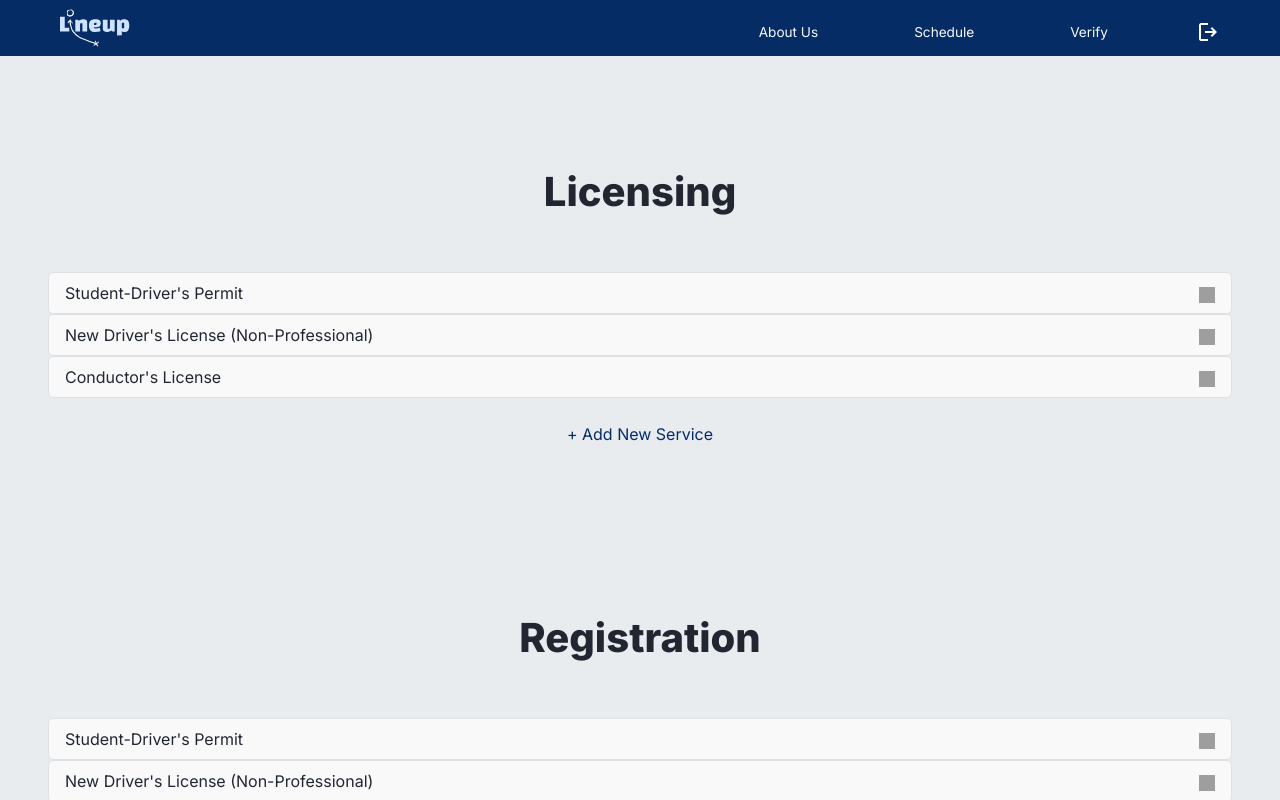
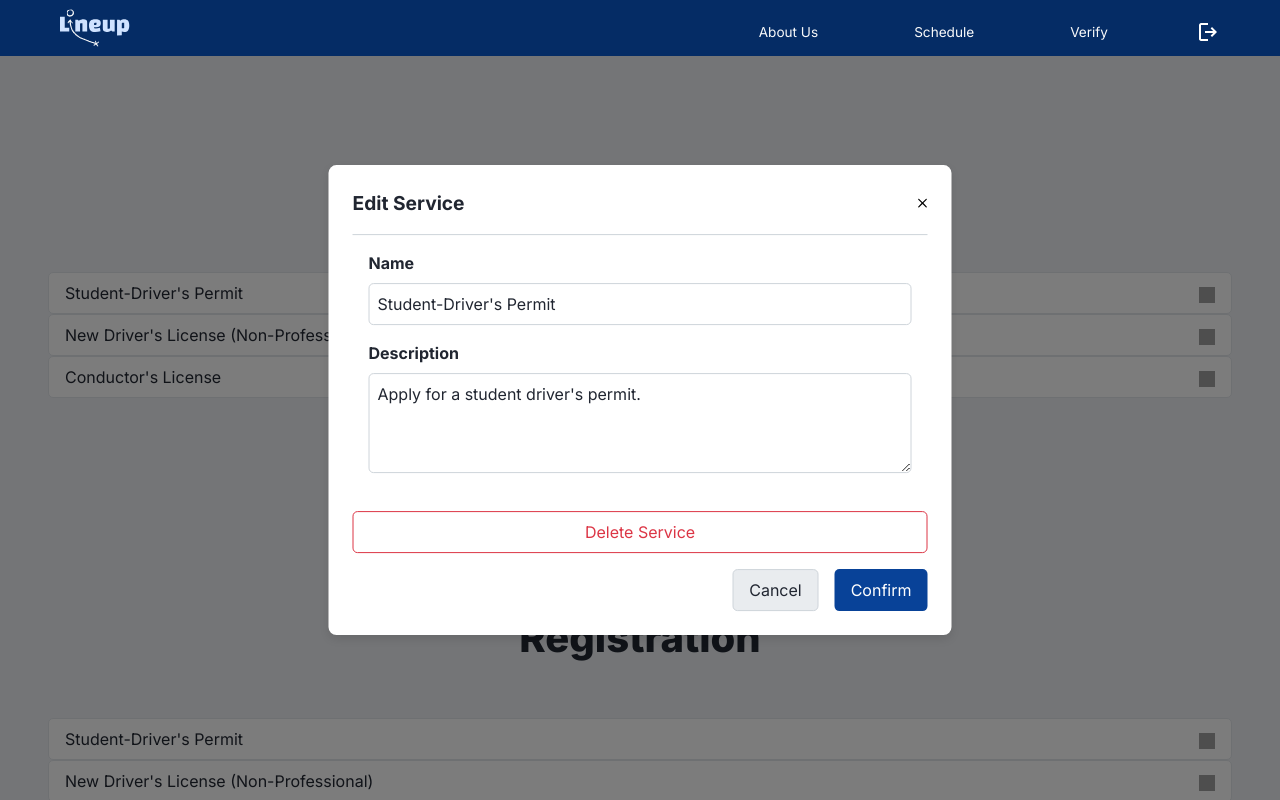
Before and after one commit to levaaaay/Lineup, a Vue app: page /staffServicesInfo in a window 1280 px wide. Both pictures are taken after a click on the button 1207 px from the left and 293 px from the top of the page. Shown: the top 800 px of the page. Built offline with nearby package versions, Linux system fonts and the light colour scheme; no server answers; grey boxes are pictures that could not be loaded.

Commit message:
staff licensing edit button and staff schedbox upd

```diff
--- a/src/components/staff/licensingInfo.vue
+++ b/src/components/staff/licensingInfo.vue
@@ -5,8 +5,8 @@
     </div>
     <div class="service-list">
       <div class="service-item" v-for="(service, index) in services" :key="index">
-          <span>{{ service }}</span>
-          <button class="edit-button">
+        <span>{{ service.name }}</span>
+        <button class="edit-button" @click="openEditModal(index)">
           <img src="https://cdn-icons-png.flaticon.com/512/1827/1827933.png" alt="Edit" />
         </button>
       </div>
@@ -14,24 +14,79 @@
         <button @click="addNewService">+ Add New Service</button>
       </div>
     </div>
+
+    <div v-if="blur" class="overlay" @click="closeModal"></div>
+    <div v-if="showModal" class="modal-box">
+      <div class="modalHeader">
+        <span>Edit Service</span>
+        <img :src="x" alt="Close" @click="closeModal" class="close-icon" />
+      </div>
+      <div style="height: 1px; width: 100%; background-color: #ced4da"></div>
+      <div class="modalBody">
+        <label for="service-name">Name</label>
+        <input id="service-name" type="text" v-model="editingService.name" class="modal-input" />
+        <label for="service-description">Description</label>
+        <textarea id="service-description" v-model="editingService.tooltip" class="modal-textarea"></textarea>
+      </div>
+      <div class="modalFooter">
+        <button class="delete-button" @click="deleteService">Delete Service</button>
+        <div class="action-buttons">
+          <button class="cancel-button" @click="closeModal">Cancel</button>
+          <button class="confirm-button" @click="saveChanges">Confirm</button>
+        </div>
+      </div>
+    </div>
   </div>
 </template>
 
 <script>
+import x from "@/assets/x-lg.svg";
+
 export default {
   name: "licensing",
   data() {
     return {
       services: [
-          "Student-Driver's Permit",
-          "New Driver's License (Non-Professional)",
-          "Conductor's License",
+        { name: "Student-Driver's Permit", tooltip: "Apply for a student driver's permit." },
+        { name: "New Driver's License (Non-Professional)", tooltip: "Apply for a new non-professional license." },
+        { name: "Conductor's License", tooltip: "Apply for a conductor's license." },
       ],
+      blur: false,
+      showModal: false,
+      editingIndex: null,
+      editingService: {
+        name: "",
+        tooltip: "",
+      },
+      x
     };
   },
   methods: {
     addNewService() {
-        this.services.push("New Service");
+      this.services.push({ name: "New Service", tooltip: "New service description." });
+    },
+    openEditModal(index) {
+      this.editingIndex = index;
+      this.editingService = { ...this.services[index] };
+      this.showModal = true;
+      this.blur = true;
+    },
+    closeModal() {
+      this.showModal = false;
+      this.blur = false;
+      this.editingService = { name: "", tooltip: "" };
+    },
+    saveChanges() {
+      if (this.editingIndex !== null) {
+        this.services[this.editingIndex] = { ...this.editingService };
+      }
+      this.closeModal();
+    },
+    deleteService() {
+      if (this.editingIndex !== null) {
+        this.services.splice(this.editingIndex, 1);
+      }
+      this.closeModal();
     },
   },
 };
@@ -39,7 +94,7 @@
 
 <style scoped>
 .licensing {
-    background-color: #E9ECEF;
+  background-color: #e9ecef;
   padding: 2rem;
 }
 
@@ -53,7 +108,7 @@
   justify-content: space-between;
   align-items: center;
   padding: 0.5rem 1rem;
-    border: 1px solid #DEE2E6;
+  border: 1px solid #dee2e6;
   border-radius: 5px;
   background: #f9f9f9;
 }
@@ -84,11 +139,125 @@
   border-radius: 5px;
   padding: 0.5rem 1rem;
   cursor: pointer;
-    color: #052C65;
+  color: #052c65;
   font-size: 1rem;
 }
 
 .add-service button:hover {
   background: #ced4da;
 }
+
+.overlay {
+  position: fixed;
+  top: 0;
+  left: 0;
+  width: 100%;
+  height: 100%;
+  background: rgba(0, 0, 0, 0.5);
+}
+
+.modal-box {
+  position: fixed;
+  top: 50%;
+  left: 50%;
+  transform: translate(-50%, -50%);
+  background: white;
+  width: 400px;
+  border-radius: 8px;
+  box-shadow: 0px 4px 10px rgba(0, 0, 0, 0.1);
+  padding: 1.5rem;
+  width: 38.9375rem;
+}
+
+.modalHeader {
+  display: flex;
+  justify-content: space-between;
+  align-items: center;
+  margin-bottom: 1rem;
+  font-weight: bold;
+  font-size: 1.2rem;
+}
+
+.close-icon {
+  width: 10px;
+  height: 10px;
+  cursor: pointer;
+}
+
+.modalBody {
+  padding: 1rem;
+}
+
+.modalBody label {
+  display: block;
+  margin-bottom: 0.5rem;
+  font-weight: bold;
+}
+
+.modal-input {
+  width: 100%;
+  padding: 0.5rem;
+  border: 1px solid #ced4da;
+  border-radius: 5px;
+  margin-bottom: 1rem;
+}
+
+.modal-textarea {
+  width: 100%;
+  height: 100px;
+  padding: 0.5rem;
+  border: 1px solid #ced4da;
+  border-radius: 5px;
+  margin-bottom: 1rem;
+}
+
+.modalFooter {
+  display: flex;
+  flex-direction: column;
+  align-items: flex-start;
+  gap: 1rem;
+}
+
+.delete-button {
+  background: #FFFFFF;
+  border: 1px solid #DC3545;
+  color: #DC3545;
+  border-radius: 5px;
+  padding: 0.5rem 1rem;
+  cursor: pointer;
+  width: 100%;
+  text-align: center;
+}
+
+.delete-button:hover {
+  background: #ffcccc;
+}
+
+.action-buttons {
+  display: flex;
+  justify-content: flex-end;
+  width: 100%;
+  gap: 1rem;
+}
+
+.cancel-button {
+  background: #e9ecef;
+  border: 1px solid #ced4da;
+  border-radius: 5px;
+  padding: 0.5rem 1rem;
+  cursor: pointer;
+}
+
+.confirm-button {
+  background: #084298;
+  color: white;
+  border: none;
+  border-radius: 5px;
+  padding: 0.5rem 1rem;
+  cursor: pointer;
+}
+
+.confirm-button:hover {
+  background: #0056b3;
+}
 </style>
--- a/src/components/staff/staffSchedBox.vue
+++ b/src/components/staff/staffSchedBox.vue
@@ -18,9 +18,11 @@
                     <h2 class="card-title">{{ day.formattedDate }}</h2>
                   </div>
                   <div class="form-check form-switch">
-                    <input class="form-check-input" type="checkbox" role="switch" id="flexSwitchCheckChecked"
-                      style="width: 3.9375rem; height: 2.4375rem; background-color: #052C65; border: none;"
-                      @click="toggleDisable(day)" checked>
+                    <input class="form-check-input" type="checkbox" role="switch" id="flexSwitchCheckChecked" :style="{
+                      width: '3.9375rem',
+                      height: '2.4375rem',
+                      border: 'none',
+                    }" @click="toggleDisable(day)" :checked="!isDisabled(day)">
                     <label class="form-check-label" for="flexSwitchCheckChecked"></label>
                   </div>
                 </div>
@@ -358,6 +360,9 @@ export default {
     ticketRoute() {
       this.$router.push({ name: "ticket" });
     },
+    isDisabled(day) {
+      return this.disabledDates.includes(day);
+    },
   },
   created() {
     this.showServiceQueueNumber().then(() => {
@@ -394,6 +399,7 @@ export default {
       this.twoWeeksDays = days;
     });
   },
+
 };
 </script>
 
@@ -632,4 +638,9 @@ h3 {
   background-color: #ccc;
   cursor: not-allowed;
 }
+
+.form-check-input:checked {
+    background-color: #084298;
+    border-color: #084298;
+}
 </style>
```
Lines whose indentation alone changed are shown as unchanged.
